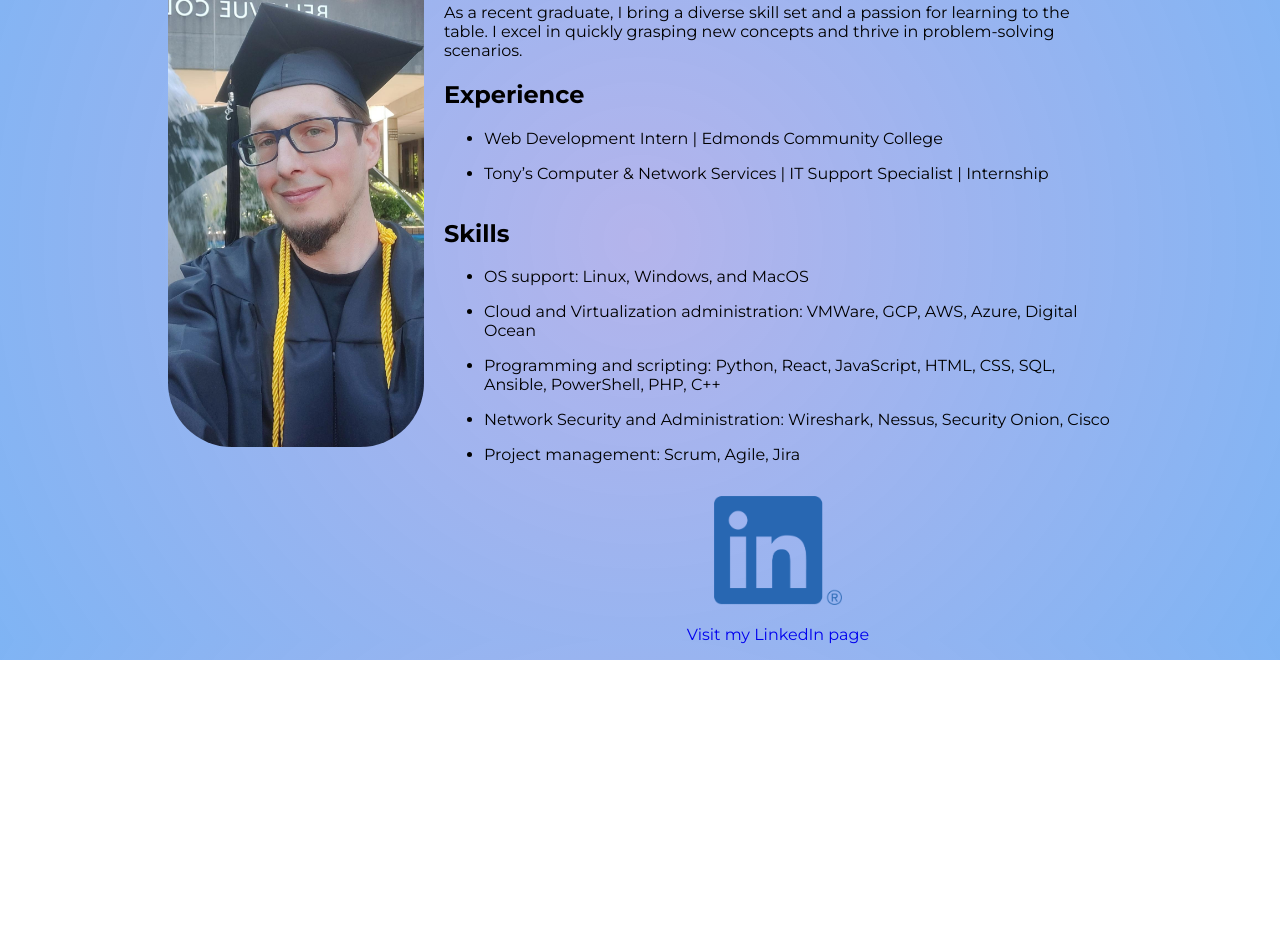
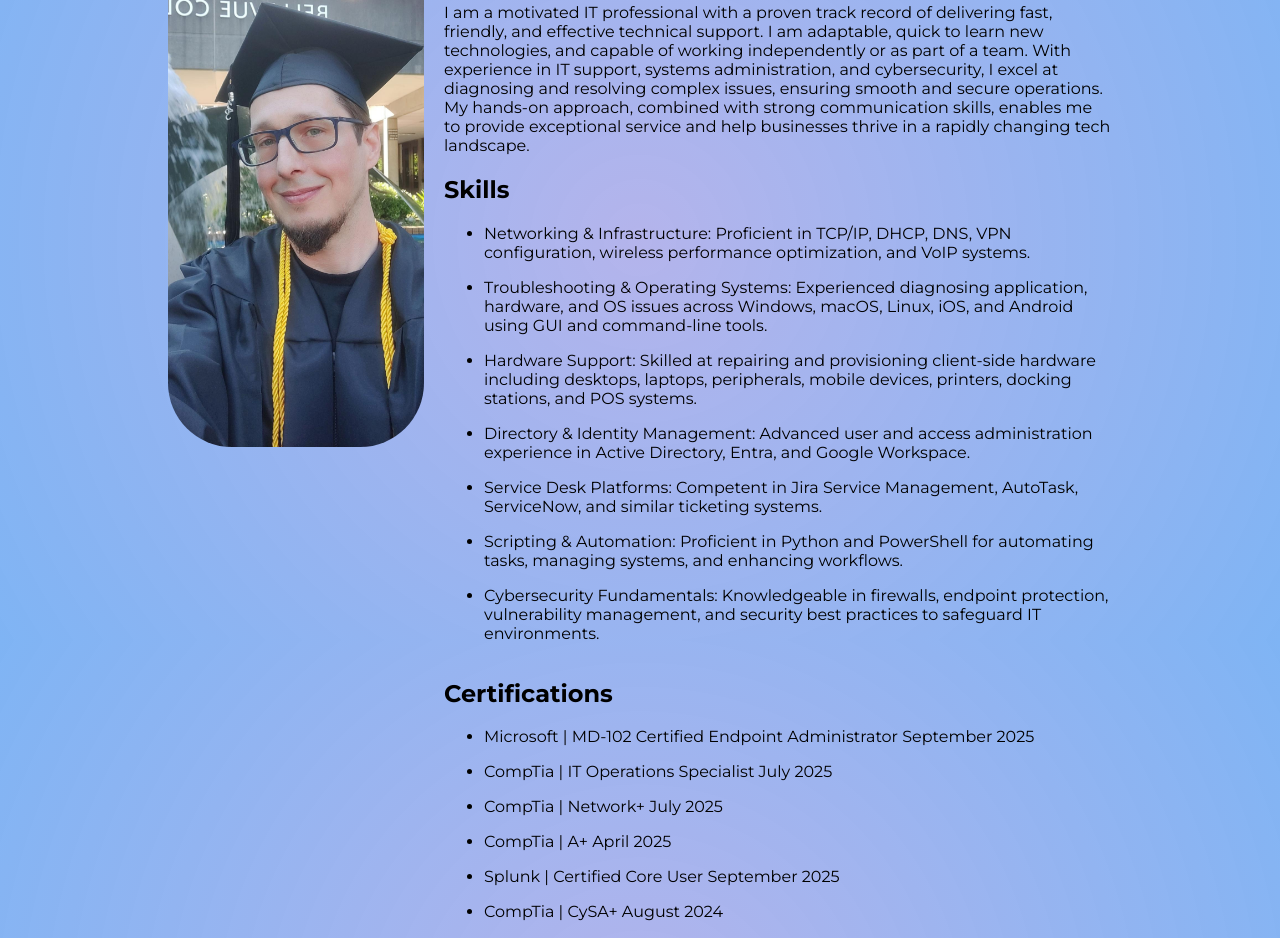
Before and after one commit to pawscanthack/portfolio, a React (Create React App) app: page /about in a window 1280 px wide. Shown: the part 160-1098 px from the top of the page. Before the commit the page ends 820 px from the top, so only its background shows below. Built offline with nearby package versions, Linux system fonts and the light colour scheme; no server answers.

Commit message:
Updated text on About page (#4)
Merging updated text changes into main.

```diff
--- a/src/pages/About.jsx
+++ b/src/pages/About.jsx
@@ -13,44 +13,71 @@ export const About = () => {
         <div className="about-content-container">
           <div className="about-content">
             <p>
-              My name is Scott Davis. I am a recent Cybersecurity and Network
-              Administration Graduate with a passion for application development
+              My name is Scott Davis. I am a Cybersecurity and Network
+              Administration graduate with a passion for coding and automation.
             </p>
           </div>
           <div className="about-content">
             <h2>Can do attitude!</h2>
             <p>
-              As a recent graduate, I bring a diverse skill set and a passion
-              for learning to the table. I excel in quickly grasping new
-              concepts and thrive in problem-solving scenarios.
+            I am a motivated IT professional with a proven track record of delivering fast,
+            friendly, and effective technical support. I am adaptable, quick to learn new technologies,
+            and capable of working independently or as part of a team. With experience in IT support,
+            systems administration, and cybersecurity, I excel at diagnosing and resolving complex issues,
+            ensuring smooth and secure operations. My hands-on approach, combined with strong communication skills,
+            enables me to provide exceptional service and help businesses thrive in a rapidly changing tech landscape.
             </p>
-          </div>
-          <div className="about-content">
-            <h2>Experience</h2>
-            <ul>
-              <li>
-                Web Development Intern | Edmonds Community College
-              </li>
-              <li>Tony’s Computer & Network Services | IT Support Specialist | Internship </li>
-            </ul>
           </div>
           <div className="about-content">
             <h2>Skills</h2>
             <ul className="skills-list-container">
-              <li>OS support: Linux, Windows, and MacOS</li>
               <li>
-                Cloud and Virtualization administration: VMWare, GCP, AWS,
-                Azure, Digital Ocean
+                Networking & Infrastructure: Proficient in TCP/IP, DHCP, DNS, VPN configuration, wireless performance optimization, and VoIP systems.
               </li>
               <li>
-                Programming and scripting: Python, React, JavaScript, HTML, CSS,
-                SQL, Ansible, PowerShell, PHP, C++
+                Troubleshooting & Operating Systems: Experienced diagnosing application, hardware, and OS issues across Windows, macOS, Linux, iOS, and Android using GUI and command-line tools.
               </li>
               <li>
-                Network Security and Administration: Wireshark, Nessus, Security
-                Onion, Cisco
+                Hardware Support: Skilled at repairing and provisioning client-side hardware including desktops, laptops, peripherals, mobile devices, printers, docking stations, and POS systems.
               </li>
-              <li>Project management: Scrum, Agile, Jira</li>
+              <li>
+                Directory & Identity Management: Advanced user and access administration experience in Active Directory, Entra, and Google Workspace.
+              </li>
+              <li>
+              Service Desk Platforms: Competent in Jira Service Management, AutoTask, ServiceNow, and similar ticketing systems.
+              </li>
+              <li>
+              Scripting & Automation: Proficient in Python and PowerShell for automating tasks, managing systems, and enhancing workflows.
+              </li>
+              <li>
+              Cybersecurity Fundamentals: Knowledgeable in firewalls, endpoint protection, vulnerability management, and security best practices to safeguard IT environments.
+              </li>
+            </ul>
+          </div>
+          <div className="about-content">
+            <h2>Certifications</h2>
+            <ul className="skills-list-container">
+              <li>
+              Microsoft | MD-102 Certified Endpoint Administrator	September 2025
+              </li>
+              <li>
+              CompTia | IT Operations Specialist	July 2025
+              </li>
+              <li>
+              CompTia | Network+	July 2025
+              </li>
+              <li>
+              CompTia | A+	April 2025
+              </li>
+              <li>
+              Splunk | Certified Core User	September 2025
+              </li>
+              <li>
+              CompTia | CySA+	August 2024
+              </li>
+              <li>
+              The Python Institute | Certified Associate Programmer	May 2024
+              </li>
             </ul>
           </div>
           <div className="linkedin-link-container">
```
